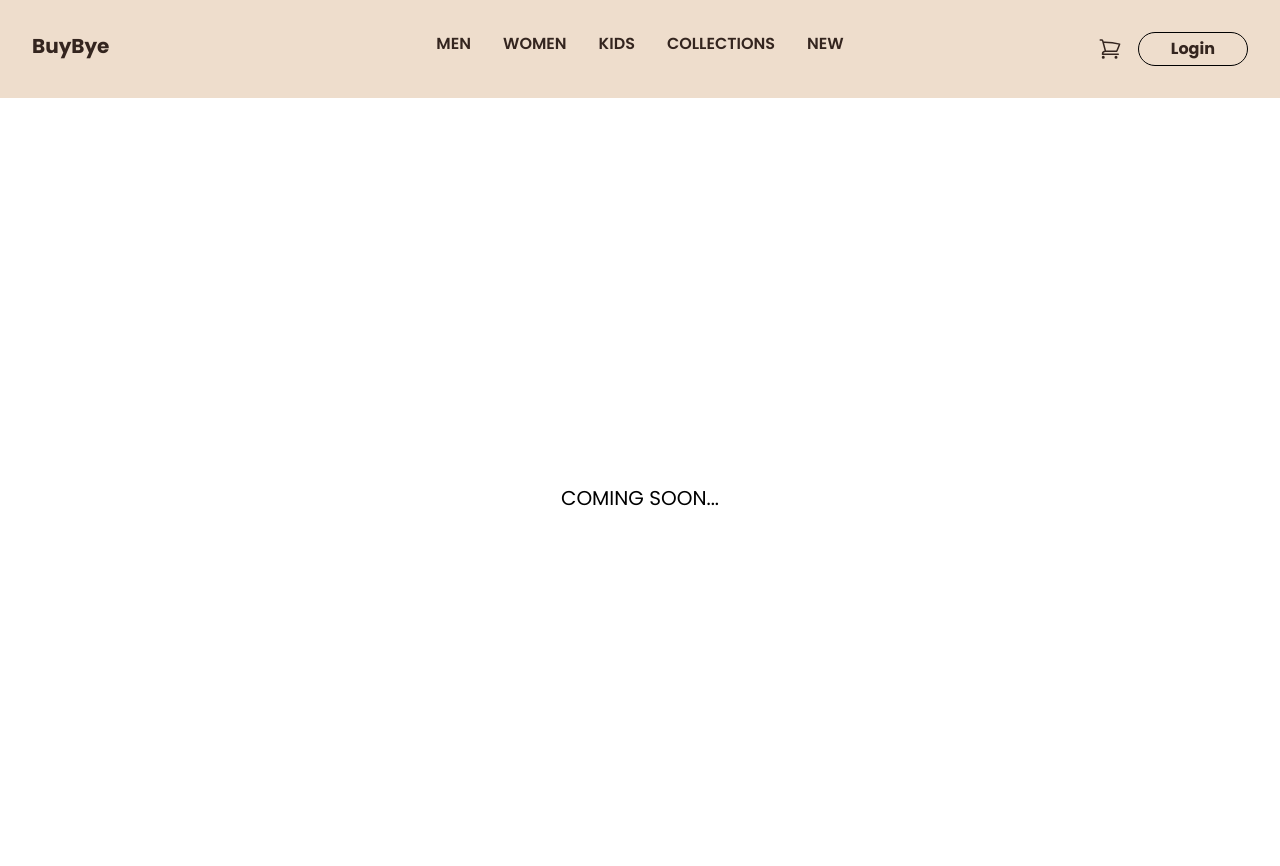
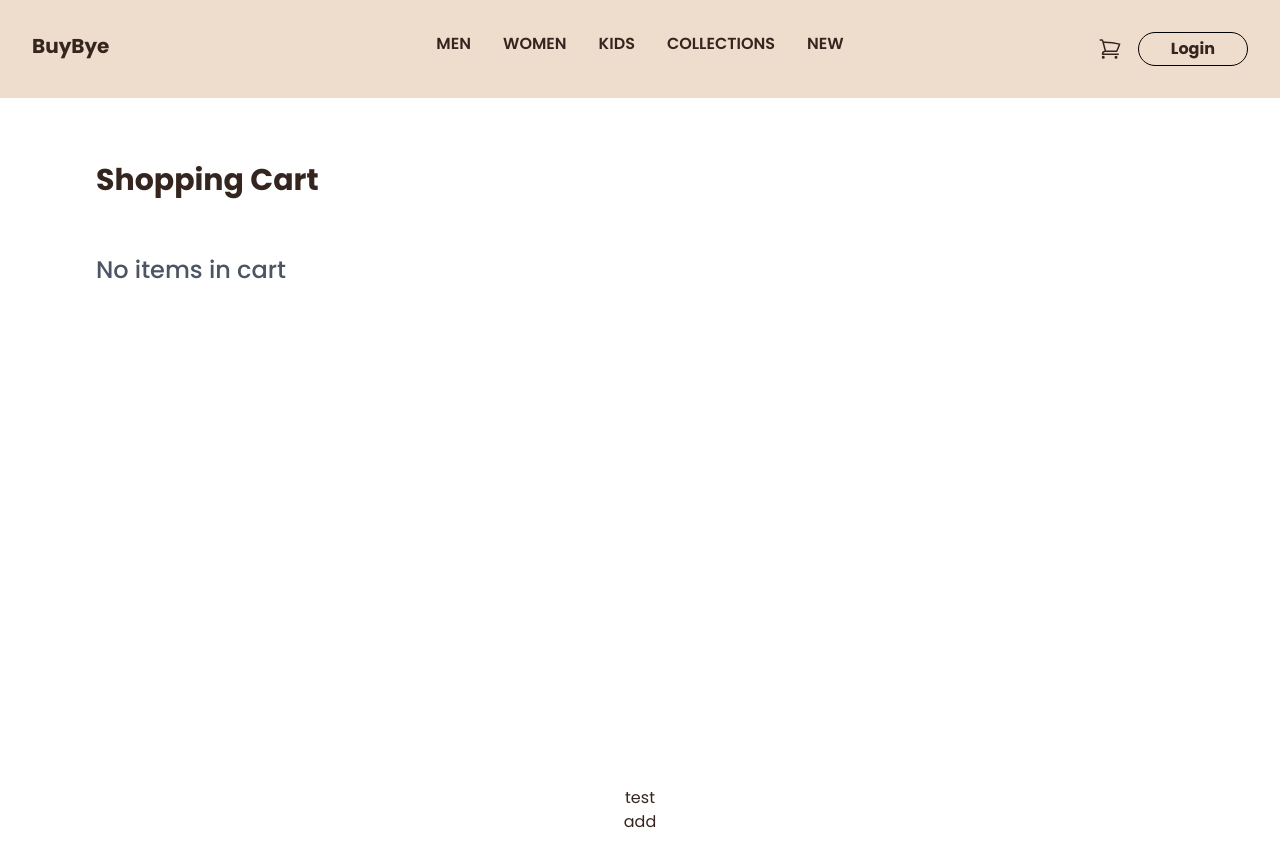
Before and after one commit to danielp1218/HackTheValley2024, a Next.js app: page /shoppingcart in a window 1280 px wide. Shown: the top 866 px of the page. Built offline with nearby package versions, Linux system fonts and the light colour scheme.

Commit message:
Added global context and shopping cart

```diff
--- a/src/app/(pages)/shoppingcart/page.tsx
+++ b/src/app/(pages)/shoppingcart/page.tsx
@@ -1,9 +1,85 @@
+"use client";
 import React from "react";
+import { useGlobalContext, ClothingItem } from "../../contexts/globalContexts";
 
 export default function Shoppingcart() {
+  const { cart, addToCart, removeFromCart } = useGlobalContext();
+
   return (
-    <div className="flex w-screen h-screen items-center justify-center">
-      <div className="text-xl">COMING SOON...</div>
+    <div className="flex flex-col w-screen h-screen px-24 py-16 text-primary">
+      <p className="font-bold text-3xl pb-14">Shopping Cart</p>
+      {cart.length === 0 ? (
+        <div className="flex w-full h-full">
+          <span className="text-2xl font-medium text-gray-600">
+            No items in cart
+          </span>
+        </div>
+      ) : (
+        <div className="flex flex-col w-full">
+          {/* cart item iteration */}
+          {cart.map((item, index) => (
+            <div key={index} className="flex w-full h-40 mb-8">
+              <img
+                src={item.imageSrc}
+                alt="Clothing image"
+                className="object-contain h-full w-1/4"
+              />
+
+              <div className="flex flex-col w-3/4 ">
+                <span className="font-semibold text-lg">{item.title}</span>
+                <span className="font-medium text-md">{item.price}</span>
+              </div>
+
+              <div>
+                <button onClick={() => removeFromCart(index)}>
+                  <svg
+                    xmlns="http://www.w3.org/2000/svg"
+                    fill="none"
+                    viewBox="0 0 24 24"
+                    stroke-width="1.5"
+                    stroke="currentColor"
+                    className="size-6"
+                  >
+                    <path
+                      stroke-linecap="round"
+                      stroke-linejoin="round"
+                      d="m14.74 9-.346 9m-4.788 0L9.26 9m9.968-3.21c.342.052.682.107 1.022.166m-1.022-.165L18.16 19.673a2.25 2.25 0 0 1-2.244 2.077H8.084a2.25 2.25 0 0 1-2.244-2.077L4.772 5.79m14.456 0a48.108 48.108 0 0 0-3.478-.397m-12 .562c.34-.059.68-.114 1.022-.165m0 0a48.11 48.11 0 0 1 3.478-.397m7.5 0v-.916c0-1.18-.91-2.164-2.09-2.201a51.964 51.964 0 0 0-3.32 0c-1.18.037-2.09 1.022-2.09 2.201v.916m7.5 0a48.667 48.667 0 0 0-7.5 0"
+                    />
+                  </svg>
+                </button>
+              </div>
+            </div>
+          ))}
+
+          {/* checkout overview */}
+          <div className="flex flex-col pt-6 space-y-2">
+            <span className="font-semibold">Subtotal: </span>
+            <span className="font-semibold">Delivery Fee: </span>
+            <span className="font-bold text-lg">Total: </span>
+          </div>
+        </div>
+      )}
+
+      <button
+        onClick={() => {
+          console.log(cart);
+        }}
+      >
+        test
+      </button>
+
+      <button
+        onClick={() => {
+          addToCart({
+            imageSrc: "/eg1.png",
+            title: "Peace T-shirt",
+            price: "$15",
+            color: "#DAB1AC",
+          });
+        }}
+      >
+        add
+      </button>
     </div>
   );
 }
--- a/src/app/contexts/globalContexts.tsx
+++ b/src/app/contexts/globalContexts.tsx
@@ -1,10 +1,20 @@
 "use client";
-import React, { createContext, useContext, useState, ReactNode } from "react";
+
+import React, {
+  createContext,
+  useContext,
+  useState,
+  useEffect,
+  ReactNode,
+} from "react";
 
 // Define the shape of the context state
 interface GlobalContextProps {
   clothes: ClothingItem[];
+  cart: ClothingItem[];
   setClothes: React.Dispatch<React.SetStateAction<ClothingItem[]>>;
+  addToCart: (item: ClothingItem) => void;
+  removeFromCart: (item: ClothingItem) => void;
 }
 
 // Create the context with a default value
@@ -17,8 +27,18 @@ export interface ClothingItem {
   color: string;
 }
 
+// Helper function to load cart from localStorage
+const loadCartFromLocalStorage = (): ClothingItem[] => {
+  if (typeof window !== "undefined") {
+    const savedCart = localStorage.getItem("cart");
+    return savedCart ? JSON.parse(savedCart) : [];
+  }
+  return [];
+};
+
 // Create a provider component
 export const GlobalProvider = ({ children }: { children: ReactNode }) => {
+  // Initialize default state for clothes
   const [clothes, setClothes] = useState<ClothingItem[]>([
     {
       imageSrc: "/eg1.png",
@@ -46,8 +66,47 @@ export const GlobalProvider = ({ children }: { children: ReactNode }) => {
     },
   ]);
 
+  // Set mounted to false initially, to avoid SSR issues
+  const [mounted, setMounted] = useState(false);
+  const [cart, setCart] = useState<ClothingItem[]>([]);
+
+  // Load cart from localStorage after component mounts (only on the client side)
+  useEffect(() => {
+    const savedCart = loadCartFromLocalStorage();
+    setCart(savedCart);
+
+    // Indicate that the component is now mounted
+    setMounted(true);
+  }, []);
+
+  // Sync localStorage whenever the cart changes (after mounting)
+  useEffect(() => {
+    if (mounted) {
+      localStorage.setItem("cart", JSON.stringify(cart));
+    }
+  }, [cart, mounted]);
+
+  // Add to cart and update localStorage
+  const addToCart = (item: ClothingItem) => {
+    setCart((prevCart) => [...prevCart, item]);
+  };
+
+  // Remove from cart and update localStorage
+  const removeFromCart = (item: ClothingItem) => {
+    setCart((prevCart) =>
+      prevCart.filter((cartItem) => cartItem.title !== item.title)
+    );
+  };
+
+  // Wait until the component is mounted to render the cart
+  if (!mounted) {
+    return null; // Or a loading spinner if you want to show a loading state
+  }
+
   return (
-    <GlobalContext.Provider value={{ clothes, setClothes }}>
+    <GlobalContext.Provider
+      value={{ clothes, cart, setClothes, addToCart, removeFromCart }}
+    >
       {children}
     </GlobalContext.Provider>
   );
```
